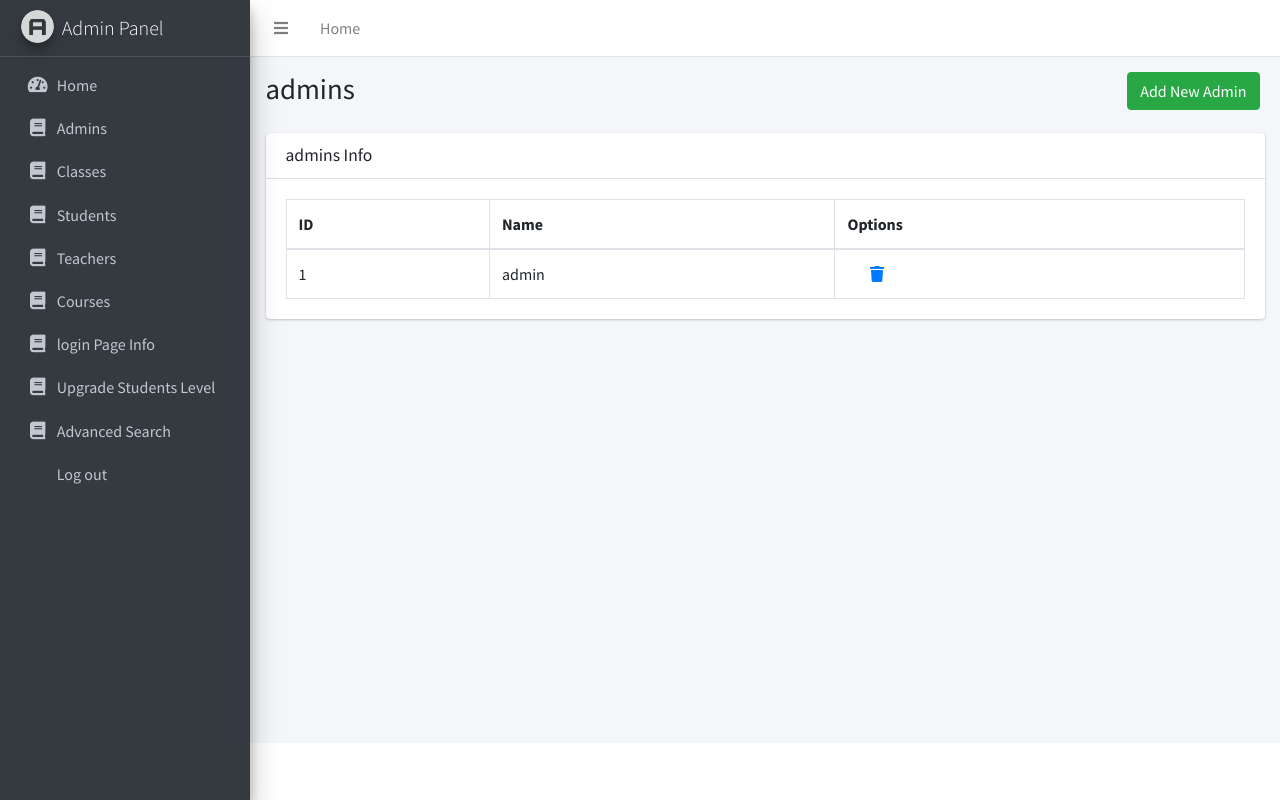
After one commit to EhabElshamy/DiplomaProject, a PHP site: page /admins.php in a window 1280 px wide. The commit adds this page. Run offline with PHP 8.4, Linux system fonts and the light colour scheme; a user stored in the database is signed in; data comes from the database, SQL or seed files in the repository; some libraries are stand-ins or nearby versions.

Commit message:
add admins & edit student class

```diff
--- /dev/null
+++ b/admins.php
@@ -0,0 +1,57 @@
+<?php
+      require "header.php";
+      include "sidebar.php";
+?>
+  <!-- Content Wrapper. Contains page content -->
+  <div class="content-wrapper">
+    <!-- Content Header (Page header) -->
+    <section class="content-header">
+      <div class="container-fluid">
+        <div class="row mb-2">
+          <div class="col-sm-6">
+            <h1>admins</h1>
+            </div>
+            <div class="col-sm-6">
+            <a style="margin:0 5px" class="btn btn-success  float-sm-right" href="addadmin.php">Add New Admin</a>
+          </div>
+      </div><!-- /.container-fluid -->
+    </section>
+
+<section class="content">
+      <div class="container-fluid">
+        <div class="row">
+          <div class="col-12">
+            <div class="card">
+              <div class="card-header">
+                <h3 class="card-title">admins Info</h3>
+              </div>
+              <!-- /.card-header -->
+              <div class="card-body">
+                <table id="example2" class="table table-bordered table-hover">
+                  <thead>
+                  <tr>
+                    <th>ID</th>
+                    <th>Name</th>
+                    <th>Options</th>
+                  </tr>
+                  </thead>
+                  <tbody>
+                  <tr>
+                  <?php
+                        $admins_query = "select * from admins";
+                        $admins_result=  mysqli_query($conn,$admins_query);
+                        foreach($admins_result as $admins_row){
+                  ?>
+                    <td><?=$admins_row['id']?></td>
+                    <td><?=$admins_row['name']?> </td>
+
+
+                    <td> &nbsp&nbsp&nbsp&nbsp&nbsp&nbsp <a href="deleteadmin.php?&admin_id=<?=$admins_row['id']?>" class="fas fa-trash"></i></td>
+                  </tr>
+               <?php } ?>
+                  </tfoot>
+                </table>
+              </div>
+              <!-- /.card-body -->
+            </div>
+            <!-- /.card -->
--- a/sidebar.php
+++ b/sidebar.php
@@ -18,6 +18,15 @@
               <i class="nav-icon fas fa-tachometer-alt"></i>
               <p>
                 Home
+              </p>
+            </a>
+          </li>
+
+          <li class="nav-item">
+            <a href="./admins.php" class="nav-link ">
+              <i class="nav-icon fas fa-book"></i>
+              <p>
+                Admins
               </p>
             </a>
           </li>
```
Also changed, not shown: addadmin.php (added, +83 -0 lines), deleteadmin.php (added, +10 -0 lines), editstudent.php (+22 -1 lines).
